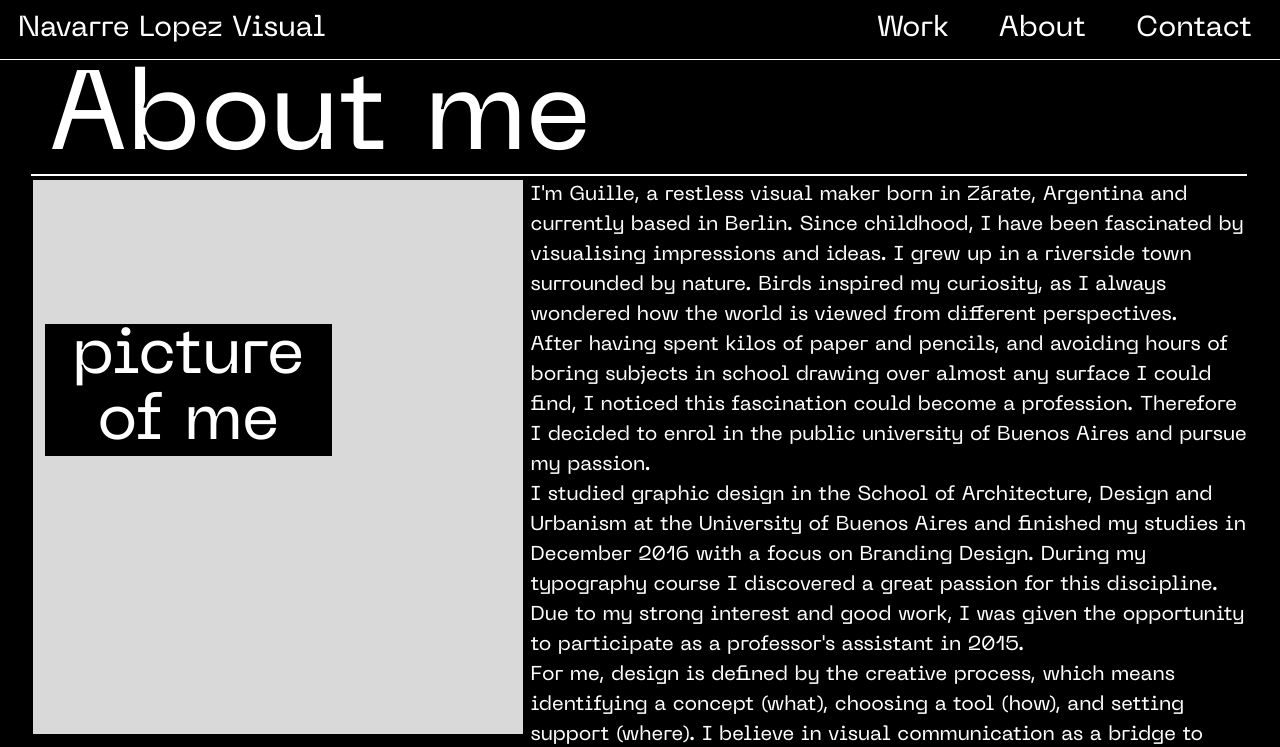
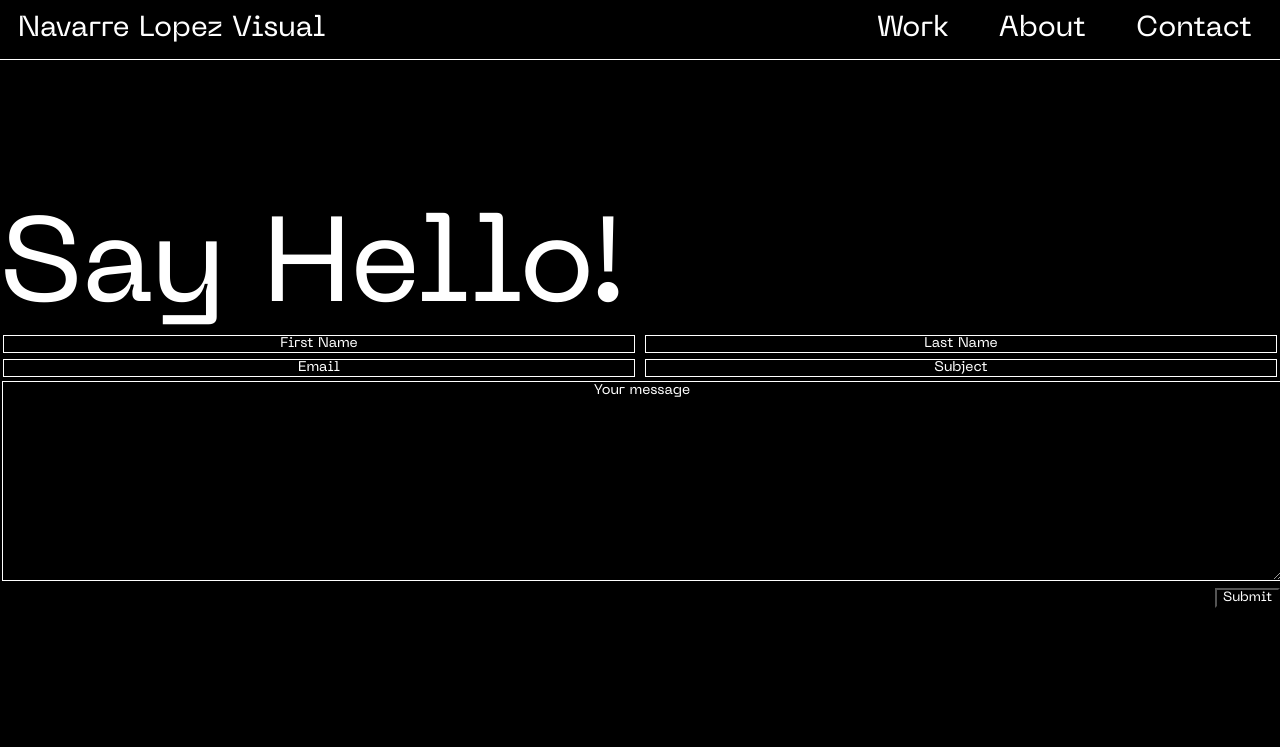
Before and after one commit to matigobbi/guille-portfolio, a React (Vite) app: page /contact in a window 1280 px wide. Shown: the top 747 px of the page. Built offline with nearby package versions, Linux system fonts and the light colour scheme.

Commit message:
style form, about number and routes

```diff
--- a/src/components/About.css
+++ b/src/components/About.css
@@ -2,7 +2,6 @@
   border: 1px solid black;
   box-shadow: 0px 4px 4px 0px rgba(0, 0, 0, 0.25);
   color: white;
-  background-color: black;
   display: flex;
   flex-direction: column;
   gap: 1rem;
@@ -79,11 +78,12 @@
   width: 60%;
   height: 89.45%;
   z-index: 100;
-  background-color: transparent;
+  background: transparent;
 }
 
 .description-about {
   margin-bottom: 0;
   text-align: left;
   line-height: 1.5;
+  background: rgba(0, 0, 0, 0);
 }
--- a/src/components/Contact.css
+++ b/src/components/Contact.css
@@ -1,4 +1,53 @@
+.say-hello {
+  padding-top: 150px;
+  font-size: 120px;
+  font-weight: normal;
+  text-align: left;
+}
+
 ::placeholder {
   color: white;
   font-size: 14px;
 }
+
+.contact-container {
+  margin: 10 px;
+  border-radius: 0;
+}
+
+.form-container {
+  display: flex;
+  flex-wrap: wrap;
+  justify-content: space-between;
+  gap: 2px;
+}
+
+.form-item {
+  flex: 0 0 calc(50% - 2px);
+}
+
+input {
+  width: 99%;
+  border: 1px solid white;
+  box-sizing: border-box;
+  margin: 2px;
+}
+
+textarea {
+  width: 100%;
+  height: 200px;
+  border: 1px solid white;
+  box-sizing: border-box;
+  margin: 2px;
+}
+
+button {
+  cursor: pointer;
+  float: right;
+}
+
+input:focus,
+textarea:focus,
+button:focus {
+  outline: 3px solid white;
+}
--- a/src/components/Contact.jsx
+++ b/src/components/Contact.jsx
@@ -4,7 +4,7 @@ import "./Contact.css";
 
 export const Contact = () => {
   const [formData, setFormData] = useState({
-    firstName: "",
+    name: "",
     lastName: "",
     email: "",
     subject: "",
@@ -12,21 +12,23 @@ export const Contact = () => {
   });
 
   const handleChange = (e) => {
-    const { firstName, value } = e.target;
+    const { name, value } = e.target;
     setFormData((prevState) => ({
       ...prevState,
-      [firstName]: value,
+      [name]: value,
     }));
   };
 
   const handleSubmit = (e) => {
+    alert("Your message was sent. I'll reach out to you as soon as possible!");
     e.preventDefault();
     //usar socket.io
+    //o emailjs pero necesito que guille cree su cuenta
     //leer en el portal de ironhack
     console.log(formData);
 
     setFormData({
-      firstName: "",
+      name: "",
       lastName: "",
       email: "",
       subject: "",
@@ -36,19 +38,21 @@ export const Contact = () => {
 
   return (
     <div className='contact-container'>
-      <h1>Say Hello!</h1>
+      <h1 className='say-hello'>Say Hello!</h1>
       <form onSubmit={handleSubmit}>
-        <div>
-          <label htmlFor='firstName'></label>
+        <div className='form-container'>
+          <div className='form-item'>
+            <label htmlFor='name'></label>
             <input
               type='text'
-            id='firstName'
-            name='firstName'
-            value={formData.firstName}
+              id='name'
+              name='name'
+              value={formData.name}
               onChange={handleChange}
               placeholder='First Name'
             />
           </div>
+          <div className='form-item'>
             <label htmlFor='lastName'></label>
             <input
               type='text'
@@ -58,7 +62,8 @@ export const Contact = () => {
               onChange={handleChange}
               placeholder='Last Name'
             />
-        <div>
+          </div>
+          <div className='form-item'>
             <label htmlFor='email'></label>
             <input
               type='email'
@@ -69,7 +74,7 @@ export const Contact = () => {
               placeholder='Email'
             />
           </div>
-        <div>
+          <div className='form-item'>
             <label htmlFor='subject'></label>
             <input
               type='text'
@@ -79,6 +84,7 @@ export const Contact = () => {
               onChange={handleChange}
               placeholder='Subject'
             />
+          </div>
         </div>
         <div>
           <label htmlFor='message'></label>
--- a/src/main.jsx
+++ b/src/main.jsx
@@ -14,9 +14,9 @@ ReactDOM.createRoot(document.getElementById("root")).render(
       <Nav />
       <Routes>
         <Route path='/' element={<Home />} />
-        <Route path='/contact' element={<About />} />
-        <Route path='/about' element={<Contact />} />
         <Route path='/work' element={<Work />} />
+        <Route path='/about' element={<About />} />
+        <Route path='/contact' element={<Contact />} />
       </Routes>
     </Router>
   </React.StrictMode>
```
Also changed, not shown: src/App.css (+30 -28 lines), src/components/Nav/Nav.css (+8 -7 lines). Lines whose indentation alone changed are shown as unchanged.
